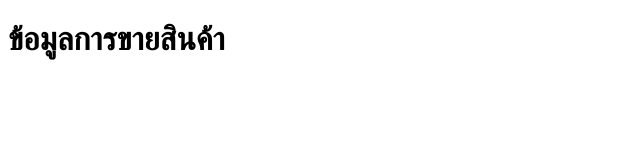
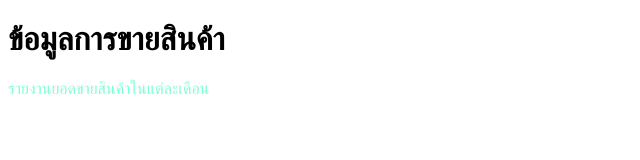
Before and after one commit to wrpsj2004/git-basic, a plain HTML site: page index.html in a window 1280 px wide. Shown: the whole page, without its empty margins (0-640 px from the left). Drawn offline with Linux system fonts and the light colour scheme.

Commit message:
add report sale

```diff
--- a/index.html
+++ b/index.html
@@ -4,8 +4,14 @@
     <meta charset="UTF-8">
     <meta name="viewport" content="width=device-width, initial-scale=1.0">
     <title>Document</title>
+    <style>
+        p{
+            color: aquamarine;
+        }
+    </style>
 </head>
 <body>
     <h1>ข้อมูลการขายสินค้า</h1>
+    <p>รายงานยอดขายสินค้าในแต่ละเดือน</p>
 </body>
 </html>
```
Also changed, not shown: readme.txt (added).
